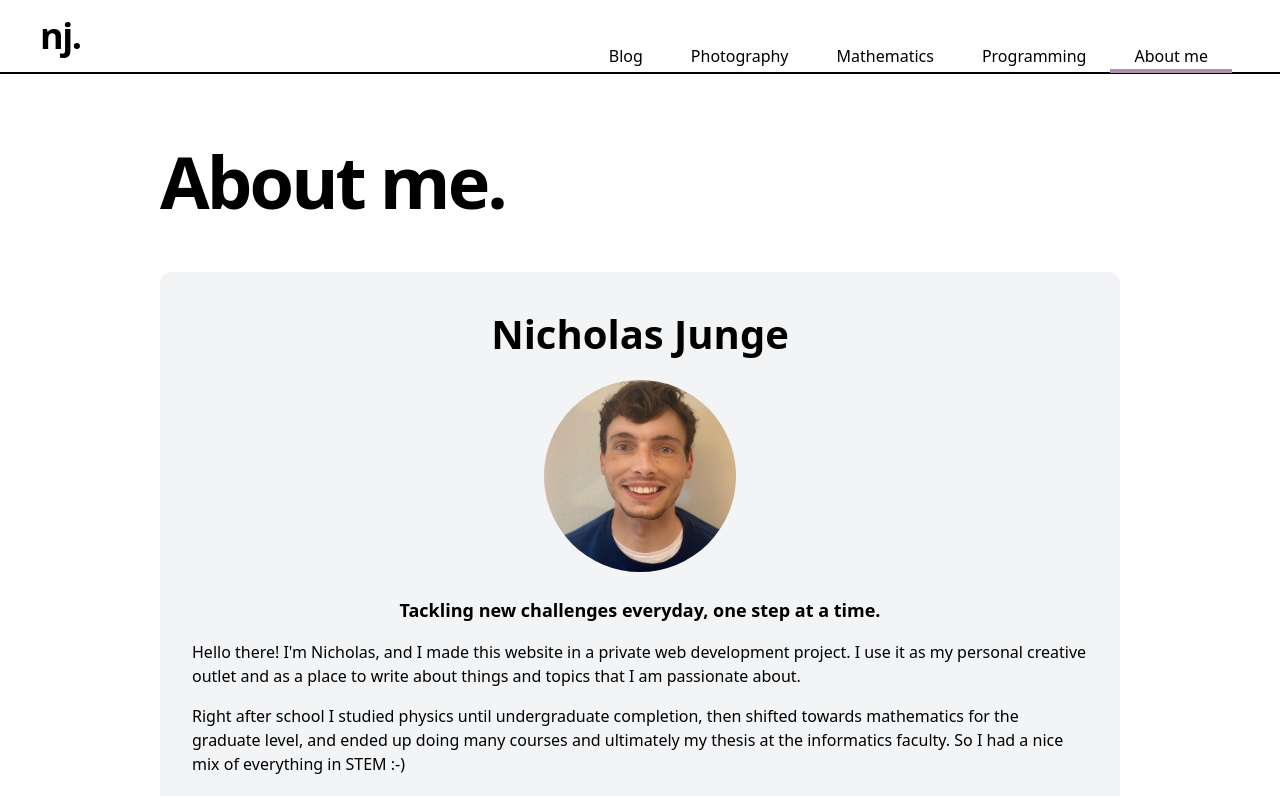
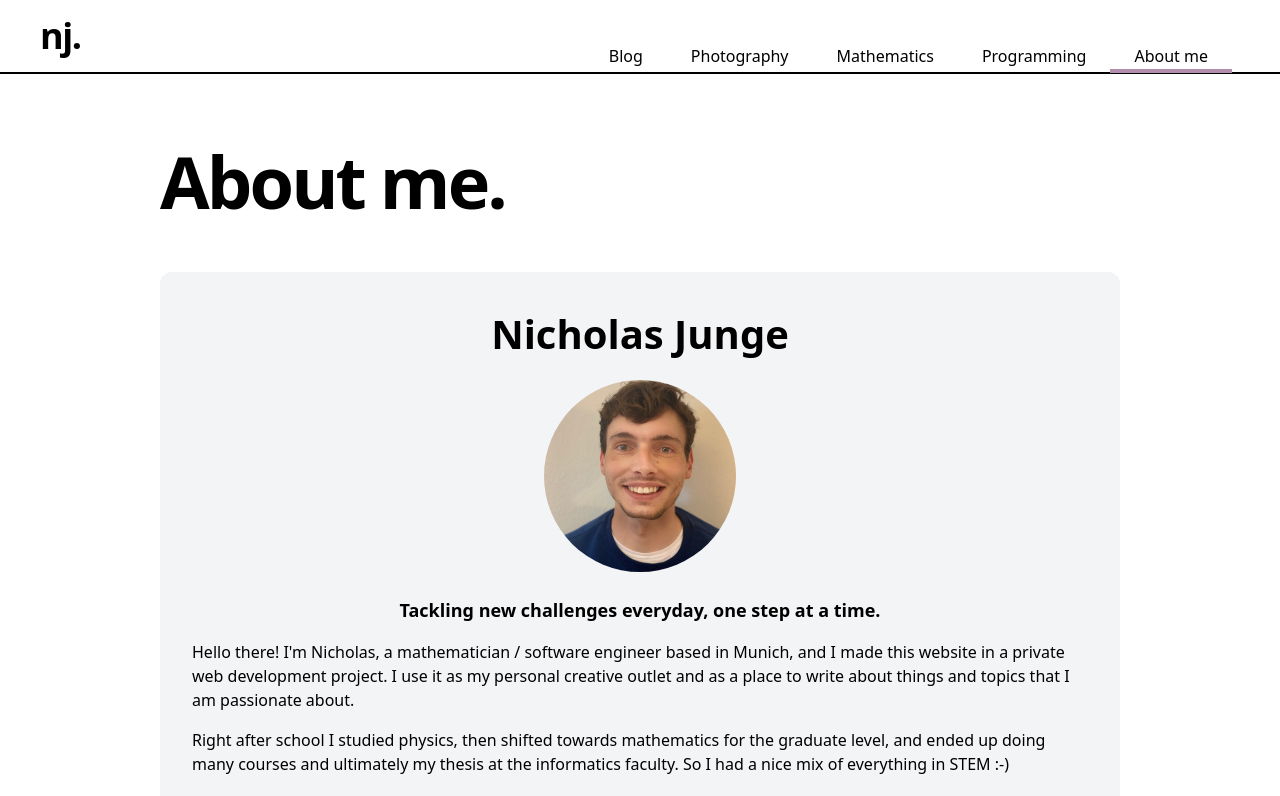
Before and after one commit to nicholasjng/personal-website, a Next.js app: page /about in a window 1280 px wide. Shown: the top 796 px of the page. Built offline with nearby package versions, Linux system fonts and the light colour scheme.

Commit message:
updated description

```diff
--- a/pages/about/index.tsx
+++ b/pages/about/index.tsx
@@ -5,8 +5,8 @@ import Layout from "../../components/layout";
 import Image from "next/image";
 
 type Props = {
-  preview: boolean,
-}
+  preview: boolean;
+};
 
 export default function AboutIndex({ preview }: Props) {
   return (
@@ -37,39 +37,40 @@ export default function AboutIndex({ preview }: Props) {
             </blockquote>
           </section>
           <p className="mt-4">
-          Hello there! I&apos;m Nicholas, and I made this website in a private web
-          development project. I use it as my personal creative outlet and as a
-          place to write about things and topics that I am passionate about.
+            Hello there! I&apos;m Nicholas, a mathematician / software engineer
+            based in Munich, and I made this website in a private web
+            development project. I use it as my personal creative outlet and as
+            a place to write about things and topics that I am passionate about.
           </p>
           <p className="mt-4">
-          Right after school I studied physics until undergraduate completion,
-          then shifted towards mathematics for the graduate level, and ended up
-          doing many courses and ultimately my thesis at the informatics faculty.
-          So I had a nice mix of everything in STEM :-)
+            Right after school I studied physics, then shifted towards
+            mathematics for the graduate level, and ended up doing many courses
+            and ultimately my thesis at the informatics faculty. So I had a nice
+            mix of everything in STEM :-)
           </p>
           <p className="mt-4">
             I think my best quality is that I love to learn about new things. So
-          naturally, my interests also change from time to time. A few main themes
-          have stayed with me over the years, though:
+            naturally, my interests also change from time to time. A few main
+            themes have stayed with me over the years, though:
             <br />I absolutely love
-          <b> photography</b> - it is relaxing to me and generally provides me a
-          nice timeout from my usual life. My favorite camera is the Leica M, a
-          beautiful rangefinder that could serve as the dictionary definition of
-          &quot;addition by subtraction&quot;.
+            <b> photography</b> - it is relaxing to me and generally provides me
+            a nice timeout from my usual life. My favorite camera is the Leica
+            M, a beautiful rangefinder that could serve as the dictionary
+            definition of &quot;addition by subtraction&quot;.
             <br />
             My second big thing are <b>languages</b>. I found for myself that
-          approaching someone on their &quot;home field&quot; by talking in their
-          own language is a small thing that can make a world of difference on
-          people. My ultimate goal always is to be able to fool any native speaker
-          - so far, I have been able to pass myself off as a native in English and
-          all the Scandinavian languages. Right now I try to get better at Spanish
-          and Portuguese.
+            approaching someone on their &quot;home field&quot; by talking in
+            their own language is a small thing that can make a world of
+            difference on people. My ultimate goal always is to be able to fool
+            any native speaker - so far, I have been able to pass myself off as
+            a native in English and all the Scandinavian languages. Right now I
+            try to get better at Spanish and Portuguese.
           </p>
           <p className="mt-4">
-          If you haven&apos;t already, feel free to check out some of my posts,
-          and if you liked them, or if you have any feedback for me, feel free to
-          get in touch over the various social channels linked below. Have a great
-          day!
+            If you haven&apos;t already, feel free to check out some of my
+            posts, and if you liked them, or if you have any feedback for me,
+            feel free to get in touch over the various social channels linked
+            below. Have a great day!
           </p>
         </figure>
       </Container>
```
Lines whose indentation alone changed are shown as unchanged.
